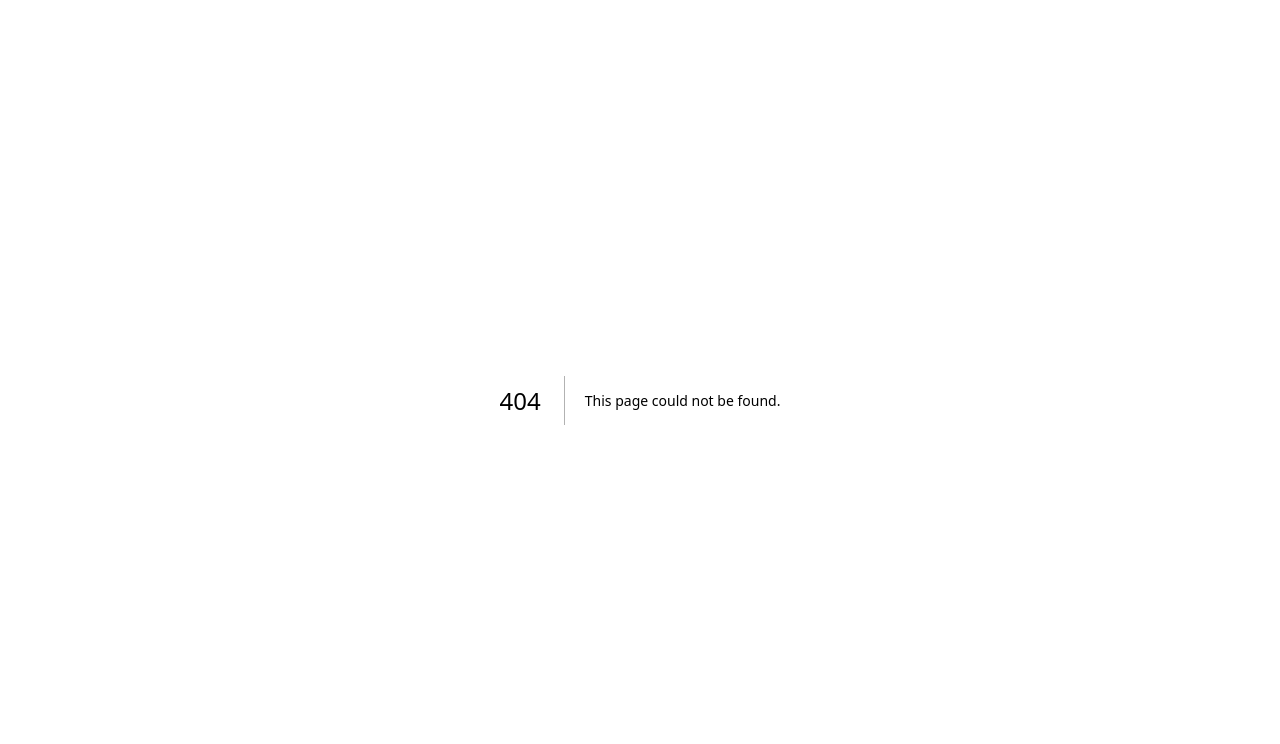
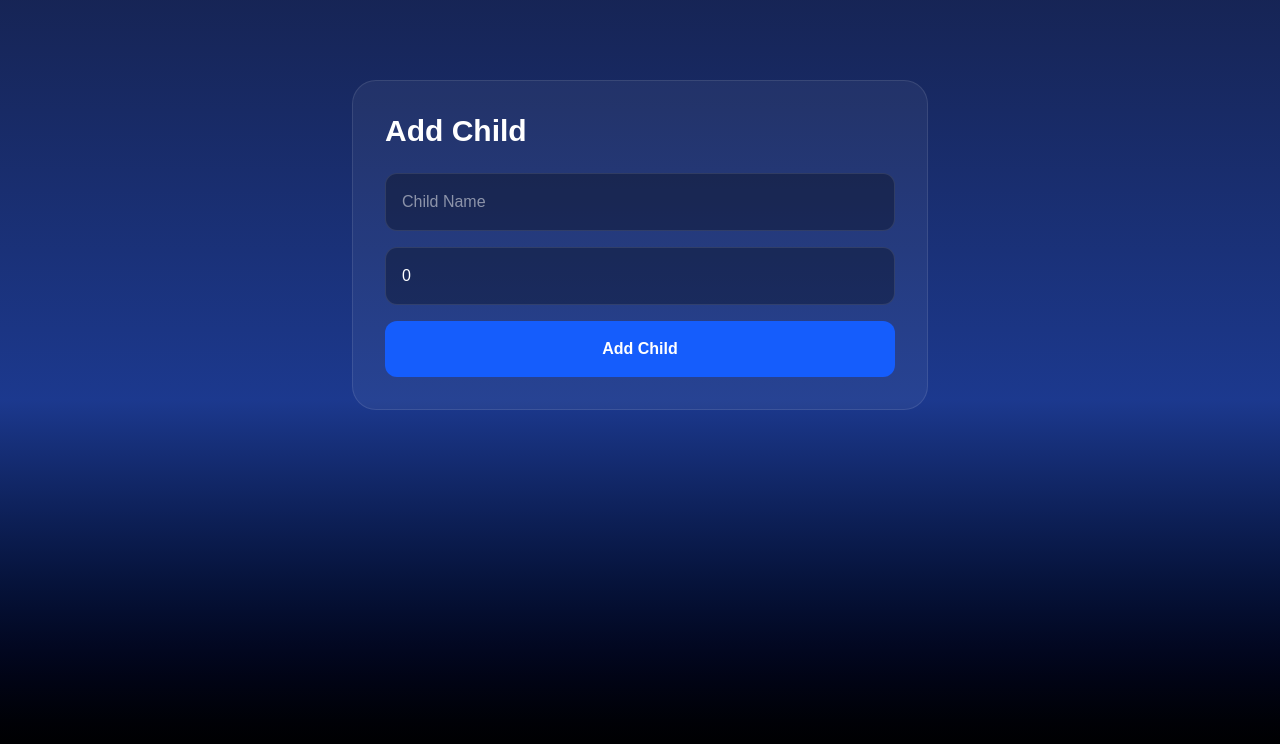
Before and after one commit to imdavidj13-droid/family-rewards-platform, a Next.js app: page /create-child in a window 1280 px wide. Before the commit this address had no page. Shown: the top 744 px of the page. Built offline with nearby package versions, Linux system fonts and the light colour scheme; no server answers.

Commit message:
Add create child page

```diff
--- /dev/null
+++ b/app/create-child/page.tsx
@@ -0,0 +1,64 @@
+"use client";
+
+import { useState } from "react";
+import { supabase } from "@/lib/supabase";
+
+export default function CreateChildPage() {
+  const [name, setName] = useState("");
+  const [points, setPoints] = useState(0);
+  const [message, setMessage] = useState("");
+
+  async function createChild() {
+    const { error } = await supabase.from("children").insert({
+      name,
+      points,
+    });
+
+    if (error) {
+      setMessage(error.message);
+      return;
+    }
+
+    setMessage("Child created successfully!");
+    setName("");
+    setPoints(0);
+  }
+
+  return (
+    <main className="min-h-screen bg-gradient-to-b from-blue-950 via-blue-900 to-black px-6 py-20 text-white">
+      <div className="mx-auto max-w-xl rounded-3xl border border-white/10 bg-white/5 p-8">
+        <h1 className="mb-6 text-3xl font-black">
+          Add Child
+        </h1>
+
+        <input
+          value={name}
+          onChange={(e) => setName(e.target.value)}
+          placeholder="Child Name"
+          className="mb-4 w-full rounded-xl border border-white/10 bg-black/30 p-4"
+        />
+
+        <input
+          type="number"
+          value={points}
+          onChange={(e) => setPoints(Number(e.target.value))}
+          placeholder="Starting Points"
+          className="mb-4 w-full rounded-xl border border-white/10 bg-black/30 p-4"
+        />
+
+        <button
+          onClick={createChild}
+          className="w-full rounded-xl bg-blue-600 p-4 font-bold hover:bg-blue-500"
+        >
+          Add Child
+        </button>
+
+        {message && (
+          <p className="mt-4 text-blue-200">
+            {message}
+          </p>
+        )}
+      </div>
+    </main>
+  );
+}
```
